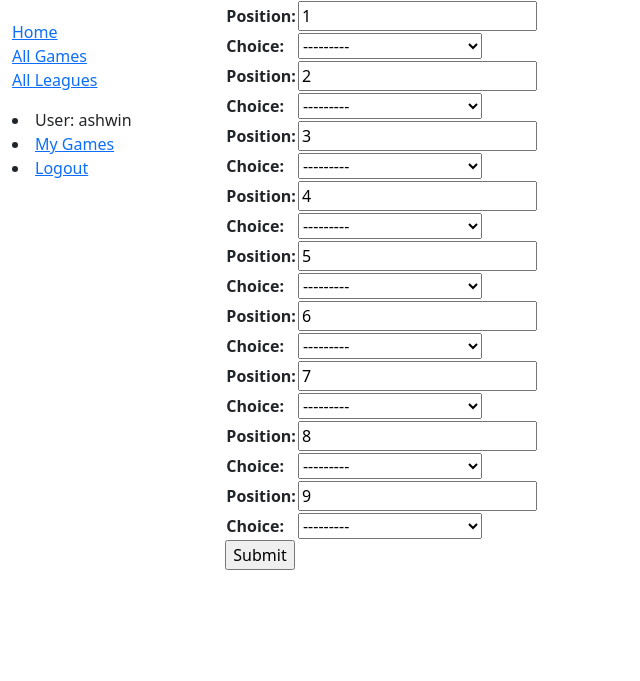
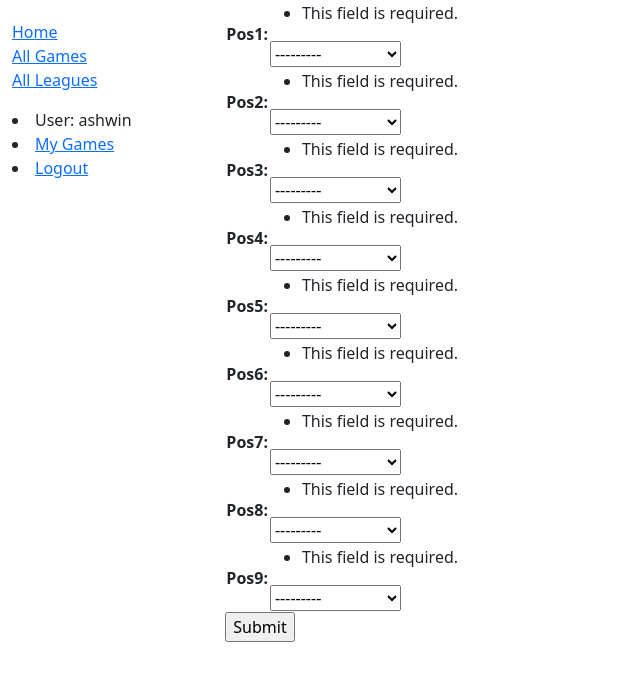
Before and after one commit to ashwinss3/BingoGame, a Django app: page /bingo/v1/my-game/1/manage/ in a window 1280 px wide. Shown: the top 681 px of the page, without its empty margins (0-640 px from the left). Run offline with Django 4.2, Linux system fonts and the light colour scheme; a user stored in the database is signed in; data comes from the database, SQL or seed files in the repository.

Commit message:
Changed UserChoices model to include all choices of a usergame in One Instance

```diff
--- /dev/null
+++ b/bingo/config.py
@@ -0,0 +1 @@
+MAX_GAME_SIZE = 25
--- a/bingo/forms/game.py
+++ b/bingo/forms/game.py
@@ -1,6 +1,7 @@
 from django import forms
 from django.forms import BaseInlineFormSet
 
+from bingo import config
 from bingo.models import Game, UserGameChoices, GameOptions
 
 
@@ -18,14 +19,21 @@ class UserGameChoicesForm(forms.ModelForm):
 
     class Meta:
         model = UserGameChoices
-        fields = ('choice', 'position')
+        fields = '__all__'
+        exclude = ('user_game', 'deleted_at')
 
     def __init__(self, *args, **kwargs):
         self.game_id = kwargs.pop('game_id')
-        self.user_game_id = kwargs.pop('user_game_id')
+        self.game_size = kwargs.pop('game_size', 25)
         super().__init__(*args, **kwargs)
-        self.fields['choice'].queryset = GameOptions.objects.filter(game_id=self.game_id)
-
+        extra_positions = config.MAX_GAME_SIZE - self.game_size
+        # deleting any extra fields. Since we have 25 fields by default
+        for i in range(extra_positions):
+            self.fields.pop(f'pos{config.MAX_GAME_SIZE-i}')
+        game_choices = GameOptions.objects.filter(game_id=self.game_id)
+        for num in range(1, self.game_size+1):
+            # updating queryset for all position
+            self.fields[f'pos{num}'].queryset = game_choices
 
 class GameForm(forms.ModelForm):
 
--- a/bingo/models.py
+++ b/bingo/models.py
@@ -90,18 +90,38 @@ class UserGame(BaseModel):
         return reverse('user-game-manage', args=[str(self.game_id)])
 
 
-
 class UserGameChoices(BaseModel):
     class Meta:
         db_table = 'user_game_choices'
-        constraints = [
-            models.UniqueConstraint(fields=['choice', 'user_game'], name='unique choices')
-        ]
 
     id = models.AutoField(primary_key=True)
-    user_game = models.ForeignKey(UserGame, on_delete=models.PROTECT)
-    position = models.PositiveSmallIntegerField(default=0)
-    choice = models.ForeignKey(GameOptions, on_delete=models.PROTECT)
+    user_game = models.OneToOneField(UserGame, on_delete=models.PROTECT)
+    pos1 = models.ForeignKey(GameOptions, on_delete=models.PROTECT, related_name='pos1', null=True)
+    pos2 = models.ForeignKey(GameOptions, on_delete=models.PROTECT, related_name='pos2', null=True)
+    pos3 = models.ForeignKey(GameOptions, on_delete=models.PROTECT, related_name='pos3', null=True)
+    pos4 = models.ForeignKey(GameOptions, on_delete=models.PROTECT, related_name='pos4', null=True)
+    pos5 = models.ForeignKey(GameOptions, on_delete=models.PROTECT, related_name='pos5', null=True)
+    pos6 = models.ForeignKey(GameOptions, on_delete=models.PROTECT, related_name='pos6', null=True)
+    pos7 = models.ForeignKey(GameOptions, on_delete=models.PROTECT, related_name='pos7', null=True)
+    pos8 = models.ForeignKey(GameOptions, on_delete=models.PROTECT, related_name='pos8', null=True)
+    pos9 = models.ForeignKey(GameOptions, on_delete=models.PROTECT, related_name='pos9', null=True)
+    pos10 = models.ForeignKey(GameOptions, on_delete=models.PROTECT, related_name='pos10', null=True)
+    pos11 = models.ForeignKey(GameOptions, on_delete=models.PROTECT, related_name='pos11', null=True)
+    pos12 = models.ForeignKey(GameOptions, on_delete=models.PROTECT, related_name='pos12', null=True)
+    pos13 = models.ForeignKey(GameOptions, on_delete=models.PROTECT, related_name='pos13', null=True)
+    pos14 = models.ForeignKey(GameOptions, on_delete=models.PROTECT, related_name='pos14', null=True)
+    pos15 = models.ForeignKey(GameOptions, on_delete=models.PROTECT, related_name='pos15', null=True)
+    pos16 = models.ForeignKey(GameOptions, on_delete=models.PROTECT, related_name='pos16', null=True)
+    pos17 = models.ForeignKey(GameOptions, on_delete=models.PROTECT, related_name='pos17', null=True)
+    pos18 = models.ForeignKey(GameOptions, on_delete=models.PROTECT, related_name='pos18', null=True)
+    pos19 = models.ForeignKey(GameOptions, on_delete=models.PROTECT, related_name='pos19', null=True)
+    pos20 = models.ForeignKey(GameOptions, on_delete=models.PROTECT, related_name='pos20', null=True)
+    pos21 = models.ForeignKey(GameOptions, on_delete=models.PROTECT, related_name='pos21', null=True)
+    pos22 = models.ForeignKey(GameOptions, on_delete=models.PROTECT, related_name='pos22', null=True)
+    pos23 = models.ForeignKey(GameOptions, on_delete=models.PROTECT, related_name='pos23', null=True)
+    pos24 = models.ForeignKey(GameOptions, on_delete=models.PROTECT, related_name='pos24', null=True)
+    pos25 = models.ForeignKey(GameOptions, on_delete=models.PROTECT, related_name='pos25', null=True)
+    # update config.MAX_GAME_SIZE if the number of positions are being changed
 
 
 class LeagueStandings(BaseModel):
--- a/bingo/templates/user_game/user_game_create.html
+++ b/bingo/templates/user_game/user_game_create.html
@@ -7,7 +7,7 @@
     <form action="" method="post">
         {% csrf_token %}
         <table>
-            {{ formset }}
+            {{ form }}
         </table>
         <input type="submit" value="Submit">
     </form>
--- a/bingo/views.py
+++ b/bingo/views.py
@@ -3,13 +3,12 @@ from django.contrib.messages.views import SuccessMessageMixin
 from django.shortcuts import render
 from django.http import HttpResponseRedirect
 from django.contrib.auth.mixins import LoginRequiredMixin
-from django.forms import inlineformset_factory
 from django.urls import reverse_lazy
 from django.views import generic
 
-from bingo.forms.game import GameForm, UserGameBaseFormset
+from bingo.forms.game import GameForm, UserGameChoicesForm
 from bingo.forms.registration import UserSignupForm
-from bingo.models import Game, LeagueStandings, League, UserGame, UserGameChoices
+from bingo.models import Game, LeagueStandings, League, UserGame
 from bingo.utils import utils
 
 from django.views.generic.edit import CreateView
@@ -91,30 +90,27 @@ def manage_user_game(request, game_id):
     user_game, created = UserGame.objects.get_or_create(user=request.user, game_id=game_id)
     game_size = user_game.game.size * user_game.game.size
 
-    UserFormSet = inlineformset_factory(UserGame, UserGameChoices, fields=['position', 'choice'],
-                                        min_num=game_size, max_num=game_size, validate_max=True,
-                                        validate_min=True, formset=UserGameBaseFormset, can_delete=False, edit_only=False)
     saved = False
 
     # if this is a POST request we need to process the form data
     if request.method == 'POST':
         # create a form instance and populate it with data from the request:
-        formset = UserFormSet(request.POST, instance=user_game)
+        user_game_form = UserGameChoicesForm(request.POST, instance=user_game, game_id=user_game.game_id, game_size=game_size)
 
         # check whether it's valid:
-        if formset.is_valid():
-            print(formset.data)
-            formset.save()
+        if user_game_form.is_valid():
+            print(user_game_form.data)
+            user_game_form.save()
             saved = True
             # uncomment below to redirect to any other page. (redirect to user game detail maybe ?)
             # return HttpResponseRedirect('/thanks/')
 
     else:
-        formset = UserFormSet(initial=[{'position': pos+1} for pos in range(game_size)],
-                              instance=user_game)
+        user_game_form = UserGameChoicesForm(request.POST, instance=user_game, game_id=user_game.game_id, game_size=game_size)
+
 
     context = {
-        'formset': formset,
+        'form': user_game_form,
         'saved': saved
     }
 
```
